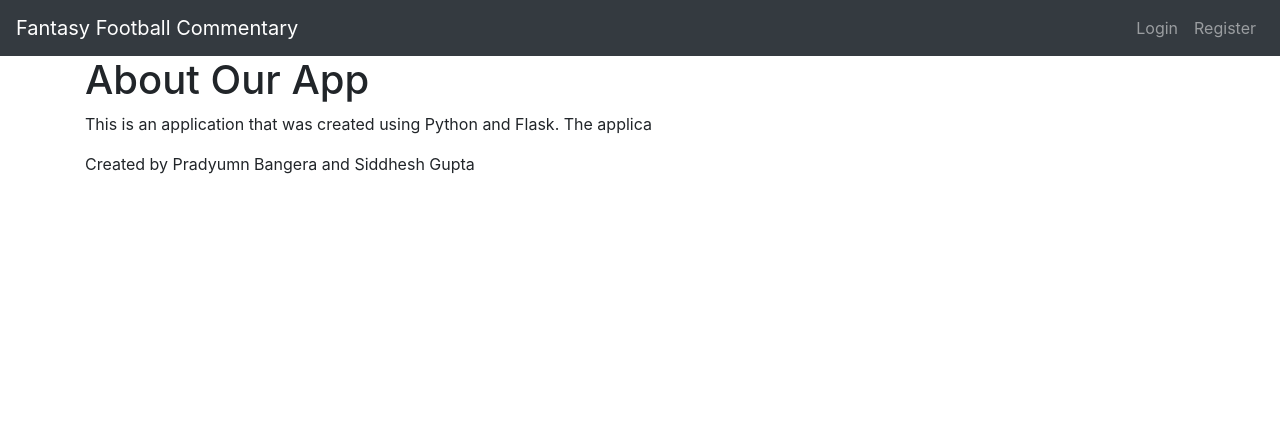
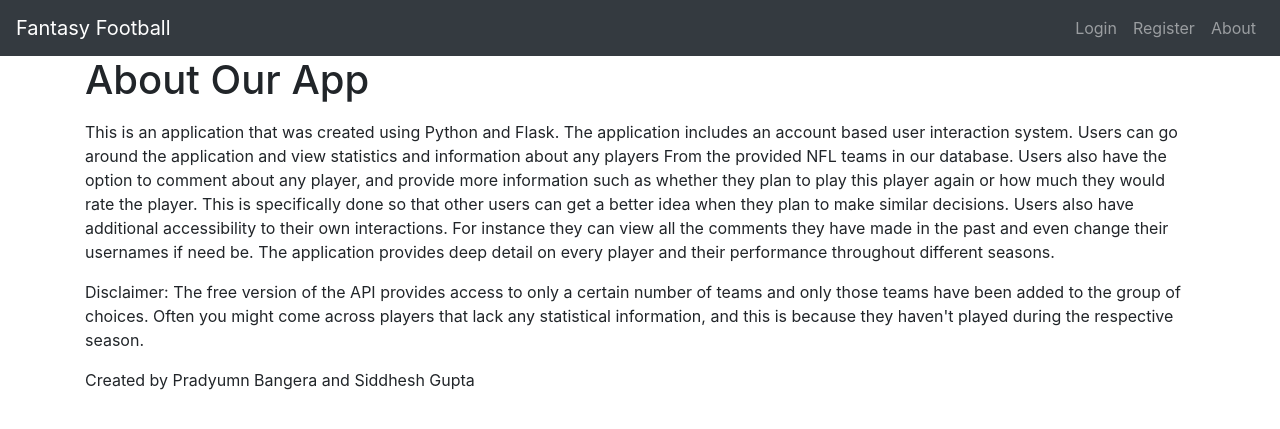
Before and after one commit to GuptaSiddhesh/Football-Rating-and-Review, a Flask app: page /about in a window 1280 px wide. Shown: the top 429 px of the page. Run offline with Flask 2, Linux system fonts and the light colour scheme; some libraries are stand-ins or nearby versions.

Commit message:
About page added

```diff
--- a/flask_app/__init__.py
+++ b/flask_app/__init__.py
@@ -37,5 +37,5 @@ from flask_app.usersInfo.routes import users
 from flask_app.footballInfo.routesFootball import football
 
 app.register_blueprint(main)
+app.register_blueprint(football)
 app.register_blueprint(users, url_prefix='/users')
-app.register_blueprint(football)
--- a/flask_app/templates/about.html
+++ b/flask_app/templates/about.html
@@ -1,10 +1,20 @@
 {% extends "header.html" %}
 {% block content %}
     <h1>About Our App</h1>
-    <p>
-       This is an application that was created using Python and Flask. The applica
-    </p>
-    <p>
+    <p></p>
+       This is an application that was created using Python and Flask. The application includes an account based user
+    interaction system. Users can go around the application and view statistics and information about any players From
+    the provided NFL teams in our database. Users also have the option to comment about any player, and provide more information
+     such as whether they plan to play this player again or how much they would rate the player. This is specifically done so that other
+      users can get a better idea when they plan to make similar decisions. Users also have additional accessibility to their own interactions.
+      For instance they can view all the comments they have made in the past and even change their usernames if need be. The application provides deep detail on
+      every player and their performance throughout different seasons.
+      <p></p>
+      Disclaimer: The free version of the API provides access to only a certain number of teams and only those teams have been added
+ to the group of choices. Often you might come across players that lack any statistical information, and this is because they haven't played during
+ the respective season.
+
+    <p></p>
         Created by Pradyumn Bangera and Siddhesh Gupta
-    </p>
+
 {% endblock %}
--- a/flask_app/templates/header.html
+++ b/flask_app/templates/header.html
@@ -1,7 +1,7 @@
 {% extends "base.html" %}
 {% block header %}
 <nav class="navbar navbar-expand-lg navbar-dark bg-dark">
-    <a class="navbar-brand" href="{{ url_for('main.index') }}">Fantasy Football Commentary</a>
+    <a class="navbar-brand" href="{{ url_for('main.index') }}">Fantasy Football</a>
     <button class="navbar-toggler" type="button" data-toggle="collapse" data-target="#navbarCollapse"
         aria-controls="navbarSupportedContent" aria-expanded="false" aria-label="Toggle navigation">
         <span class="navbar-toggler-icon"></span>
@@ -9,6 +9,7 @@
 
     <div class="collapse navbar-collapse" id="navbarCollapse">
         <ul class="navbar-nav ml-auto">
+
             {% if current_user.is_authenticated %}
             <li class="nav-item">
                 <a class="nav-link" href="{{ url_for('users.account') }}">
@@ -32,6 +33,11 @@
                 </a>
             </li>
             {% endif %}
+            <li class="nav-item">
+                <a class="nav-link" href="{{ url_for('main.about') }}">
+                    About
+                </a>
+            </li>
         </ul>
     </div>
 </nav>
--- a/flask_app/templates/login.html
+++ b/flask_app/templates/login.html
@@ -16,7 +16,7 @@
 </div>
 <div class="row">
     <div class="col">
-        If you <b>don't</b> have an account, then <a href="{{ url_for('users.register') }}">Register!</a>
+        You can <a href="{{ url_for('users.register') }}">Register</a> here!
     </div>
 </div>
 <div class="row">
```
